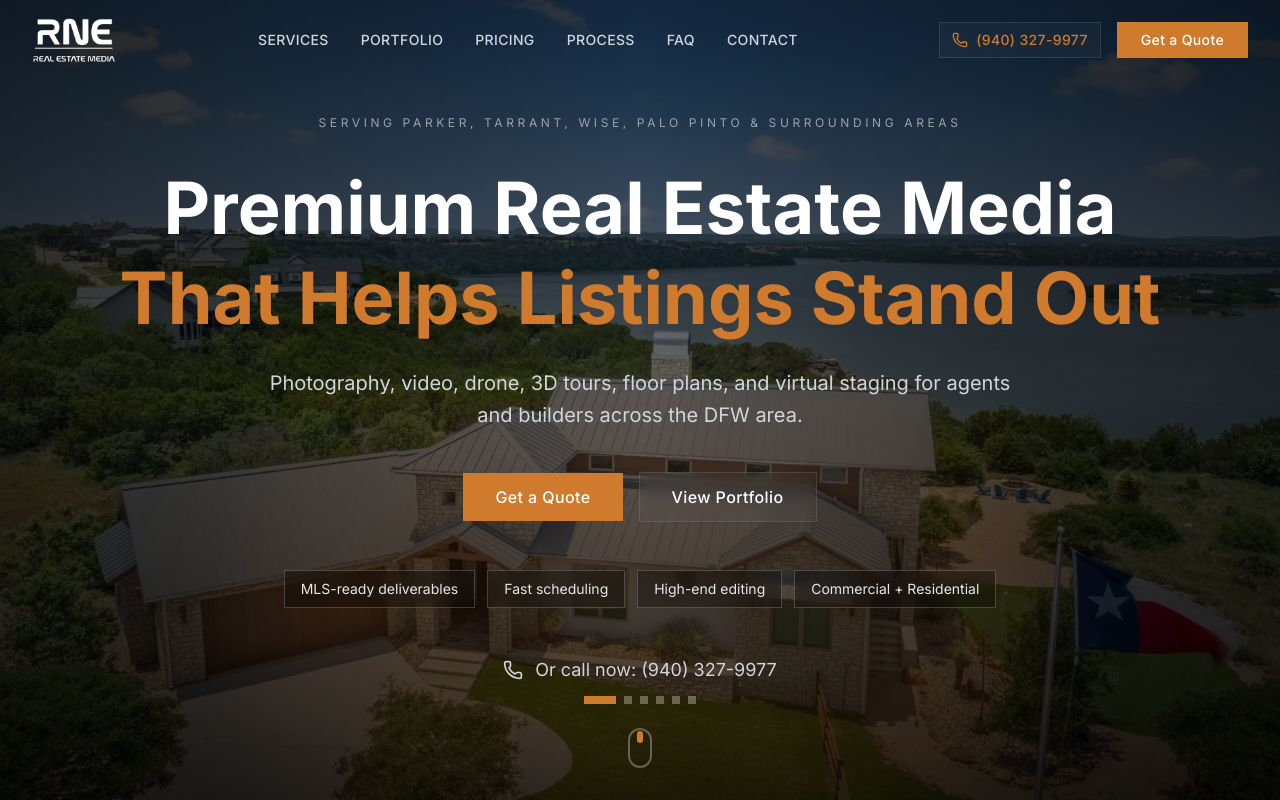
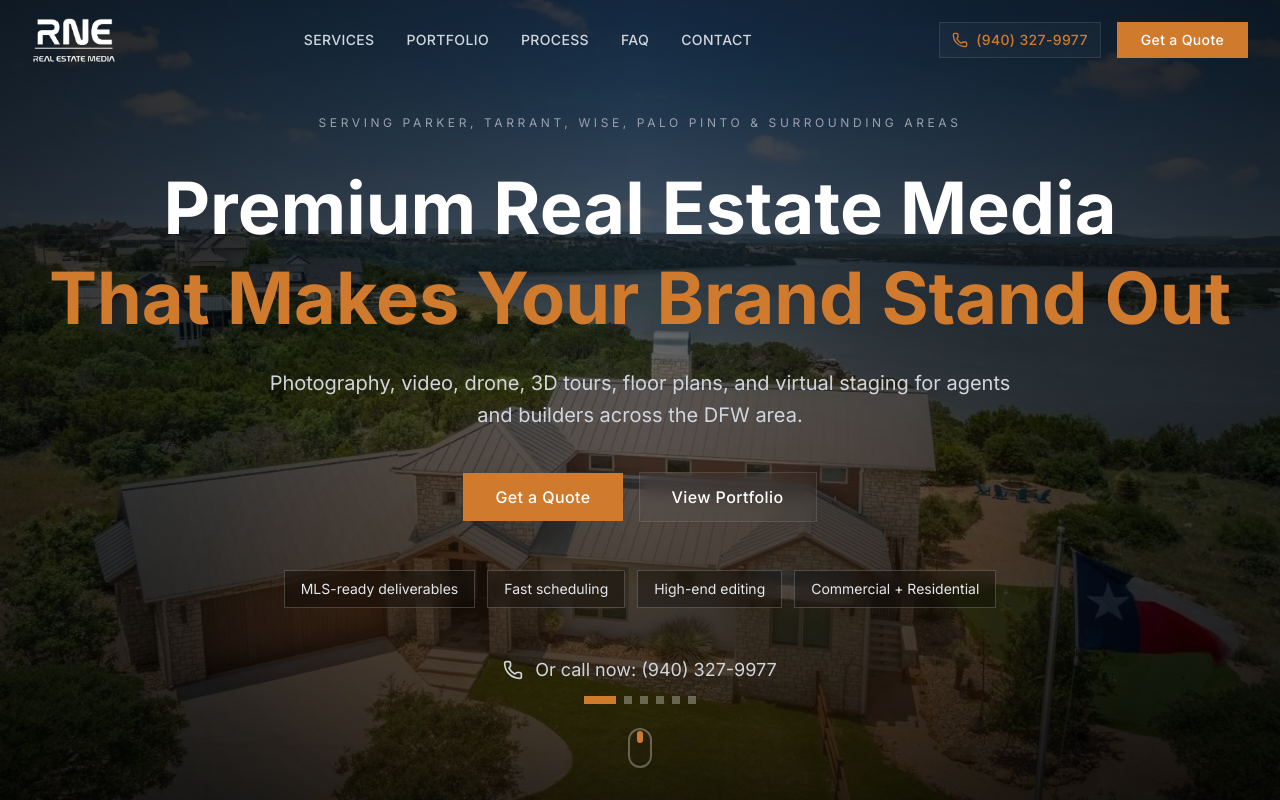
Before and after one commit to maxmarketpros/RNEREALESTATELANDER, a Next.js app: page / in a window 1280 px wide. Shown: the top 800 px of the page. Built offline with nearby package versions, Linux system fonts and the light colour scheme.

Commit message:
change h1 and remove pricing

```diff
--- a/src/app/page.tsx
+++ b/src/app/page.tsx
@@ -3,7 +3,6 @@ import Hero from "@/components/Hero";
 import PortfolioGallery from "@/components/PortfolioGallery";
 import VideoShowcase from "@/components/VideoShowcase";
 import Services from "@/components/Services";
-import Pricing from "@/components/Pricing";
 import Process from "@/components/Process";
 import Testimonials from "@/components/Testimonials";
 import FAQ from "@/components/FAQ";
@@ -19,7 +18,6 @@ export default function Home() {
       <PortfolioGallery />
       <VideoShowcase />
       <Services />
-      <Pricing />
       <Process />
       <Testimonials />
       <FAQ />
--- a/src/components/Footer.tsx
+++ b/src/components/Footer.tsx
@@ -6,7 +6,6 @@ import { Phone, Mail, Instagram, Facebook } from "lucide-react";
 const quickLinks = [
     { href: "/#services", label: "Services" },
     { href: "/#portfolio", label: "Portfolio" },
-    { href: "/#pricing", label: "Pricing" },
     { href: "/#process", label: "Process" },
     { href: "/#faq", label: "FAQ" },
     { href: "/#contact", label: "Contact" },
--- a/src/components/Header.tsx
+++ b/src/components/Header.tsx
@@ -9,7 +9,6 @@ import { Menu, X, Phone } from "lucide-react";
 const navLinks = [
     { href: "/#services", label: "Services" },
     { href: "/#portfolio", label: "Portfolio" },
-    { href: "/#pricing", label: "Pricing" },
     { href: "/#process", label: "Process" },
     { href: "/#faq", label: "FAQ" },
     { href: "/#contact", label: "Contact" },
--- a/src/components/Hero.tsx
+++ b/src/components/Hero.tsx
@@ -91,12 +91,12 @@ export default function Hero() {
                     <span className="sm:hidden">
                         Premium Real Estate Media
                         <br />
-                        <span className="text-[#D07A2D]">That Sells Properties</span>
+                        <span className="text-[#D07A2D]">That Makes Your Brand Stand Out</span>
                     </span>
                     <span className="hidden sm:inline">
                         Premium Real Estate Media
                         <br />
-                        <span className="text-[#D07A2D]">That Helps Listings Stand Out</span>
+                        <span className="text-[#D07A2D]">That Makes Your Brand Stand Out</span>
                     </span>
                 </h1>
 
```
